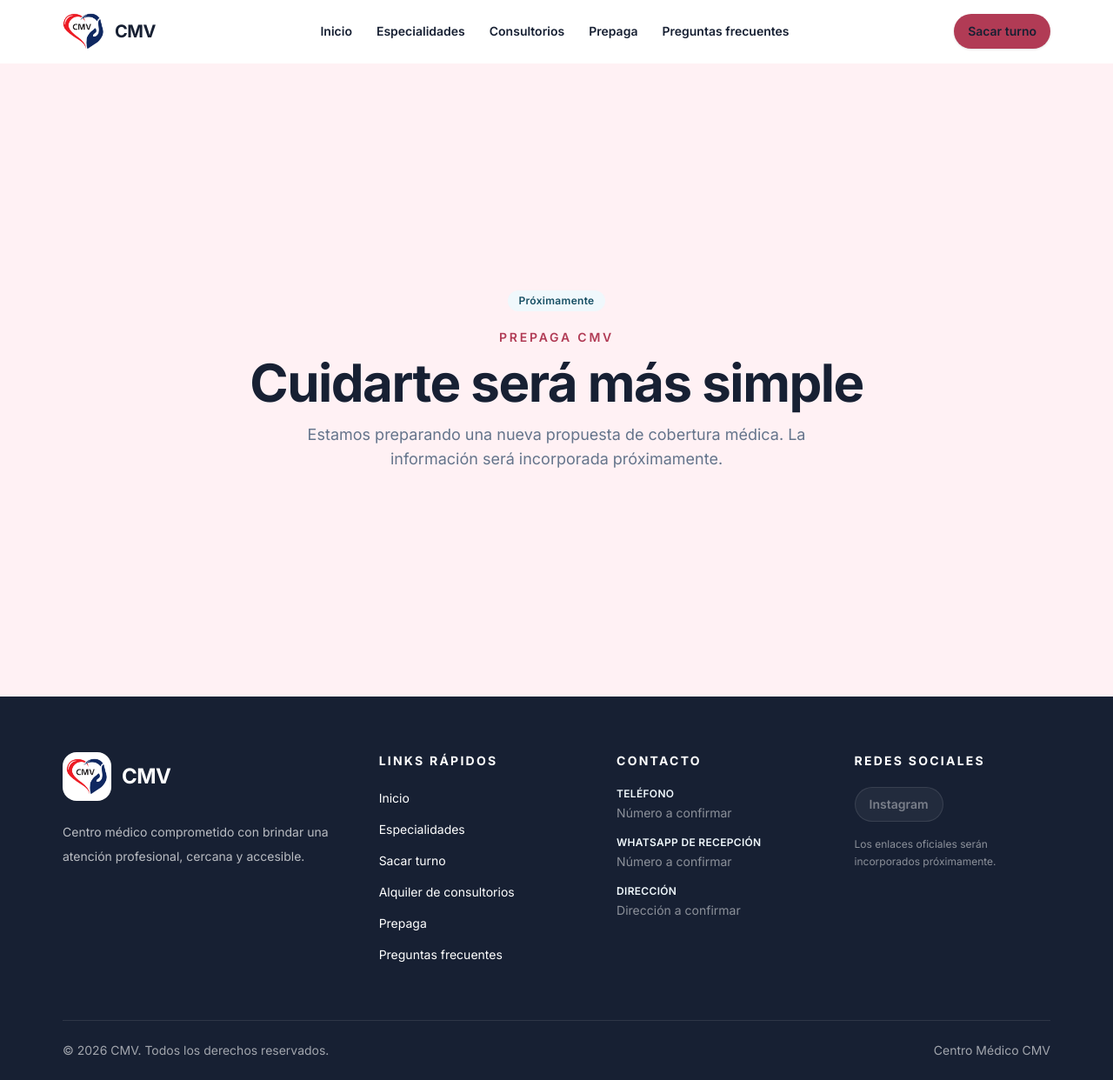
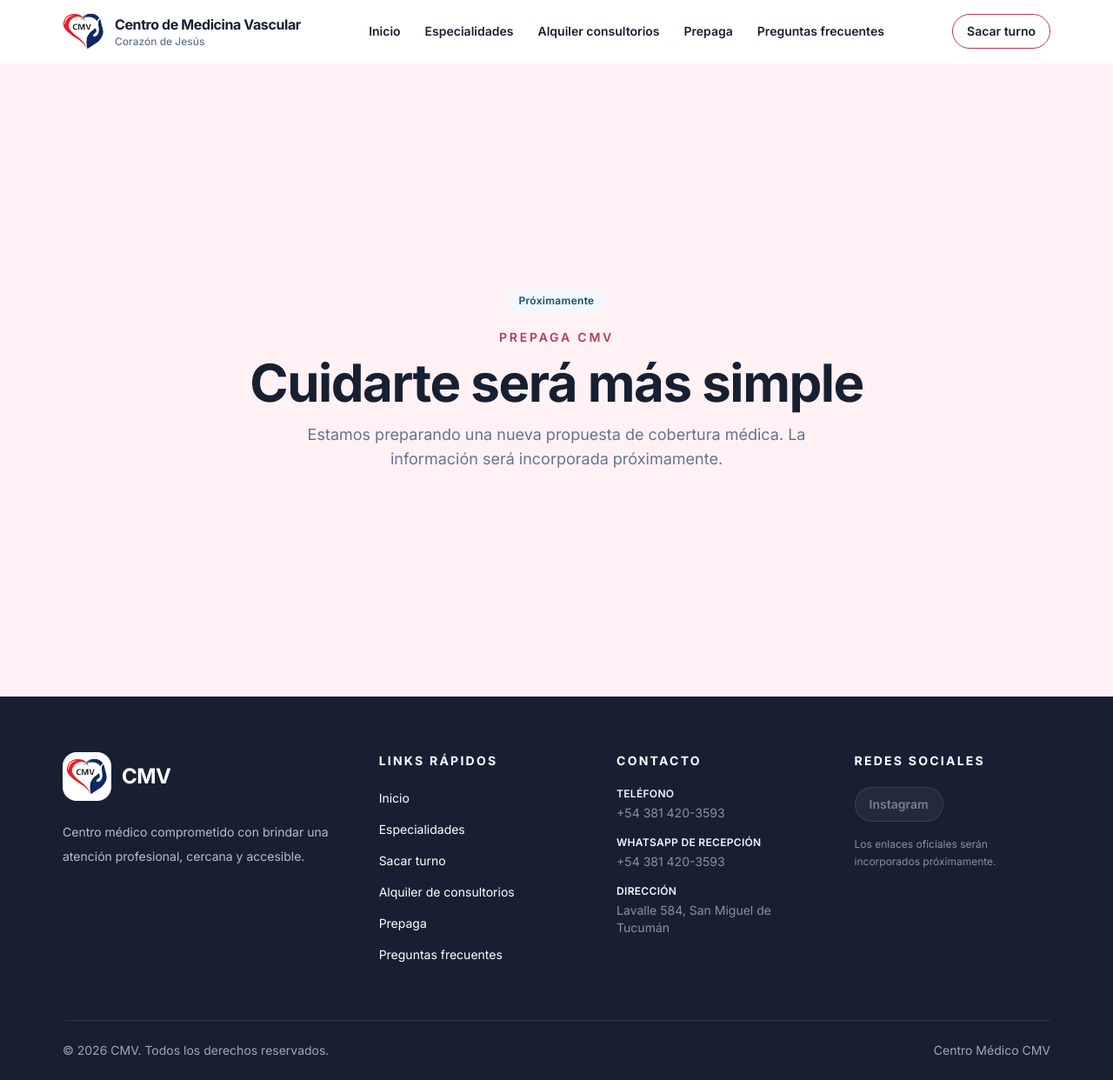
Before and after one commit to Nuvra-Technologies/CMV-landing, a Next.js app: page /prepaga in a window 1280 px wide. Shown: the whole page at 87% size. Built offline with nearby package versions, Linux system fonts and the light colour scheme.

Commit message:
Add changes

```diff
--- a/src/components/layout/Header.tsx
+++ b/src/components/layout/Header.tsx
@@ -5,10 +5,7 @@ import Link from "next/link";
 import { useEffect, useState } from "react";
 
 import { Button, Container } from "@/components/ui";
-import {
-  APPOINTMENT_URL,
-  MAIN_NAVIGATION,
-} from "@/constants/navigation";
+import { APPOINTMENT_URL, MAIN_NAVIGATION } from "@/constants/navigation";
 import { cn } from "@/lib/cn";
 
 export function Header() {
@@ -57,10 +54,7 @@ export function Header() {
     desktopMediaQuery.addEventListener("change", handleDesktopChange);
 
     return () => {
-      desktopMediaQuery.removeEventListener(
-        "change",
-        handleDesktopChange,
-      );
+      desktopMediaQuery.removeEventListener("change", handleDesktopChange);
     };
   }, []);
 
@@ -78,15 +72,15 @@ export function Header() {
         "sticky top-0 z-40 w-full border-b transition-all duration-300",
         isScrolled
           ? "border-border bg-background/95 shadow-sm backdrop-blur-md"
-          : "border-transparent bg-background/90",
+          : "bg-background/90 border-transparent",
       )}
     >
       <Container>
-        <div className="flex h-[var(--header-height)] items-center justify-between gap-4">
+        <div className="flex h-(--header-height) items-center justify-between gap-4">
           <Link
             href="/#inicio"
-            aria-label="CMV - Ir al inicio"
-            className="flex shrink-0 items-center gap-3 rounded-md focus-visible:outline-none focus-visible:ring-2 focus-visible:ring-primary focus-visible:ring-offset-2"
+            aria-label="Centro de Medicina Vascular Corazón de Jesús - Ir al inicio"
+            className="focus-visible:ring-primary flex shrink-0 items-center gap-3 rounded-md focus-visible:ring-2 focus-visible:ring-offset-2 focus-visible:outline-none"
             onClick={closeMenu}
           >
             <Image
@@ -95,24 +89,26 @@ export function Header() {
               width={48}
               height={48}
               priority
-              className="size-12 object-contain"
+              className="size-10 object-contain sm:size-12"
             />
 
-            <span className="text-foreground text-xl font-bold tracking-tight">
-              CMV
+            <span className="text-foreground text-xl font-bold tracking-tight sm:hidden">CMV</span>
+
+            <span className="hidden flex-col leading-tight sm:flex">
+              <span className="text-foreground text-sm font-bold tracking-tight lg:text-base">
+                Centro de Medicina Vascular
+              </span>
+              <span className="text-muted text-xs font-medium">Corazón de Jesús</span>
             </span>
           </Link>
 
-          <nav
-            aria-label="Navegación principal"
-            className="hidden lg:block"
-          >
+          <nav aria-label="Navegación principal" className="hidden lg:block">
             <ul className="flex items-center gap-1">
               {MAIN_NAVIGATION.map((item) => (
                 <li key={item.href}>
                   <Link
                     href={item.href}
-                    className="text-muted hover:text-primary focus-visible:text-primary block rounded-full px-3 py-2 text-sm font-semibold transition-colors focus-visible:outline-none focus-visible:ring-2 focus-visible:ring-primary"
+                    className="text-muted hover:text-primary focus-visible:text-primary focus-visible:ring-primary block rounded-full px-3 py-2 text-sm font-semibold transition-colors focus-visible:ring-2 focus-visible:outline-none"
                   >
                     {item.label}
                   </Link>
@@ -122,7 +118,7 @@ export function Header() {
           </nav>
 
           <div className="hidden shrink-0 lg:block">
-            <Button href={APPOINTMENT_URL} size="sm">
+            <Button href={APPOINTMENT_URL} size="sm" variant="outline">
               Sacar turno
             </Button>
           </div>
@@ -131,13 +127,9 @@ export function Header() {
             type="button"
             aria-controls="mobile-navigation"
             aria-expanded={isMenuOpen}
-            aria-label={
-              isMenuOpen
-                ? "Cerrar menú de navegación"
-                : "Abrir menú de navegación"
-            }
+            aria-label={isMenuOpen ? "Cerrar menú de navegación" : "Abrir menú de navegación"}
             onClick={toggleMenu}
-            className="text-foreground hover:bg-surface inline-flex size-11 items-center justify-center rounded-full transition-colors focus-visible:outline-none focus-visible:ring-2 focus-visible:ring-primary lg:hidden"
+            className="text-foreground hover:bg-surface focus-visible:ring-primary inline-flex size-11 items-center justify-center rounded-full transition-colors focus-visible:ring-2 focus-visible:outline-none lg:hidden"
           >
             {isMenuOpen ? (
               <svg
@@ -180,17 +172,14 @@ export function Header() {
           )}
         >
           <div className="overflow-hidden">
-            <nav
-              aria-label="Navegación móvil"
-              className="border-border border-t py-4"
-            >
+            <nav aria-label="Navegación móvil" className="border-border border-t py-4">
               <ul className="flex flex-col gap-1">
                 {MAIN_NAVIGATION.map((item) => (
                   <li key={item.href}>
                     <Link
                       href={item.href}
                       onClick={closeMenu}
-                      className="text-foreground hover:bg-surface hover:text-primary block rounded-xl px-4 py-3 font-semibold transition-colors focus-visible:outline-none focus-visible:ring-2 focus-visible:ring-primary"
+                      className="text-foreground hover:bg-surface hover:text-primary focus-visible:ring-primary block rounded-xl px-4 py-3 font-semibold transition-colors focus-visible:ring-2 focus-visible:outline-none"
                     >
                       {item.label}
                     </Link>
@@ -199,11 +188,7 @@ export function Header() {
               </ul>
 
               <div className="mt-4 px-4">
-                <Button
-                  href={APPOINTMENT_URL}
-                  onClick={closeMenu}
-                  fullWidth
-                >
+                <Button href={APPOINTMENT_URL} onClick={closeMenu} variant="outline" fullWidth>
                   Sacar turno
                 </Button>
               </div>
--- /dev/null
+++ b/src/components/sections/HeroImageCarousel.tsx
@@ -0,0 +1,53 @@
+"use client";
+
+import Image from "next/image";
+import { useEffect, useState } from "react";
+
+import { cn } from "@/lib/cn";
+
+export type HeroImage = {
+  alt: string;
+  src: string;
+};
+
+export type HeroImageCarouselProps = {
+  images: readonly HeroImage[];
+  intervalMs?: number;
+};
+
+export function HeroImageCarousel({ images, intervalMs = 5000 }: HeroImageCarouselProps) {
+  const [activeIndex, setActiveIndex] = useState(0);
+
+  useEffect(() => {
+    if (images.length <= 1) return;
+
+    const prefersReducedMotion = window.matchMedia("(prefers-reduced-motion: reduce)").matches;
+
+    if (prefersReducedMotion) return;
+
+    const id = setInterval(() => {
+      setActiveIndex((current) => (current + 1) % images.length);
+    }, intervalMs);
+
+    return () => clearInterval(id);
+  }, [images.length, intervalMs]);
+
+  return (
+    <div className="relative size-full">
+      {images.map((image, index) => (
+        <Image
+          key={image.src}
+          src={image.src}
+          alt={image.alt}
+          fill
+          priority={index === 0}
+          sizes="(max-width: 1023px) 100vw, 50vw"
+          className={cn(
+            "object-cover object-center transition-opacity duration-1000 ease-in-out",
+            index === activeIndex ? "opacity-100" : "opacity-0",
+          )}
+        />
+      ))}
+    </div>
+  );
+}
--- a/src/constants/footer.ts
+++ b/src/constants/footer.ts
@@ -33,17 +33,17 @@ export const FOOTER_QUICK_LINKS = [
 export const FOOTER_CONTACT_LINKS = [
   {
     label: "Teléfono",
-    value: "Número a confirmar",
+    value: "+54 381 420-3593",
     href: null,
   },
   {
     label: "WhatsApp de recepción",
-    value: "Número a confirmar",
+    value: "+54 381 420-3593",
     href: null,
   },
   {
     label: "Dirección",
-    value: "Dirección a confirmar",
+    value: "Lavalle 584, San Miguel de Tucumán",
     href: null,
   },
 ] as const;
--- a/src/constants/hero.ts
+++ b/src/constants/hero.ts
@@ -14,10 +14,25 @@ export const HERO_CONTENT = {
     href: "/especialidades",
   },
 
-  image: {
-    src: "/images/hero-image.jpg", // aqui hay que poner la foto del hero y cambiar la propiedad en Hero.tsx de sections, linea 120
-    alt: "Imagen del Centro Médico CMV visto desde afuera",
+  tertiaryAction: {
+    label: "Alquilar consultorios",
+    href: "/alquiler-consultorios",
   },
+
+  images: [
+    {
+      src: "/images/hero-image.jpg",
+      alt: "Imagen del Centro Médico CMV visto desde afuera",
+    },
+    {
+      src: "/images/reception.jpg",
+      alt: "Recepción del Centro Médico CMV",
+    },
+    {
+      src: "/images/waiting-room.jpg",
+      alt: "Sala de espera del Centro Médico CMV",
+    },
+  ],
 
   indicators: [
     "Más de 14 años de trayectoria",
--- a/src/constants/location.ts
+++ b/src/constants/location.ts
@@ -1,7 +1,7 @@
 // src/constants/location.ts
 
 export const CLINIC_LOCATION = {
-  address: "Lavalle 584 Sur, San Miguel de Tucumán, Tucumán",
+  address: "Lavalle 584, San Miguel de Tucumán, Tucumán",
   // TODO: reemplazar por la URL real de Google Maps Embed
   // (Google Maps → Compartir → Insertar un mapa → copiar el "src" del iframe)
   mapEmbedSrc:
--- a/src/constants/navigation.ts
+++ b/src/constants/navigation.ts
@@ -13,7 +13,7 @@ export const MAIN_NAVIGATION: NavigationItem[] = [
     href: "/especialidades",
   },
   {
-    label: "Consultorios",
+    label: "Alquiler consultorios",
     href: "/alquiler-consultorios",
   },
   {
```
Also changed, not shown: src/components/sections/Hero.tsx (+22 -47 lines).
